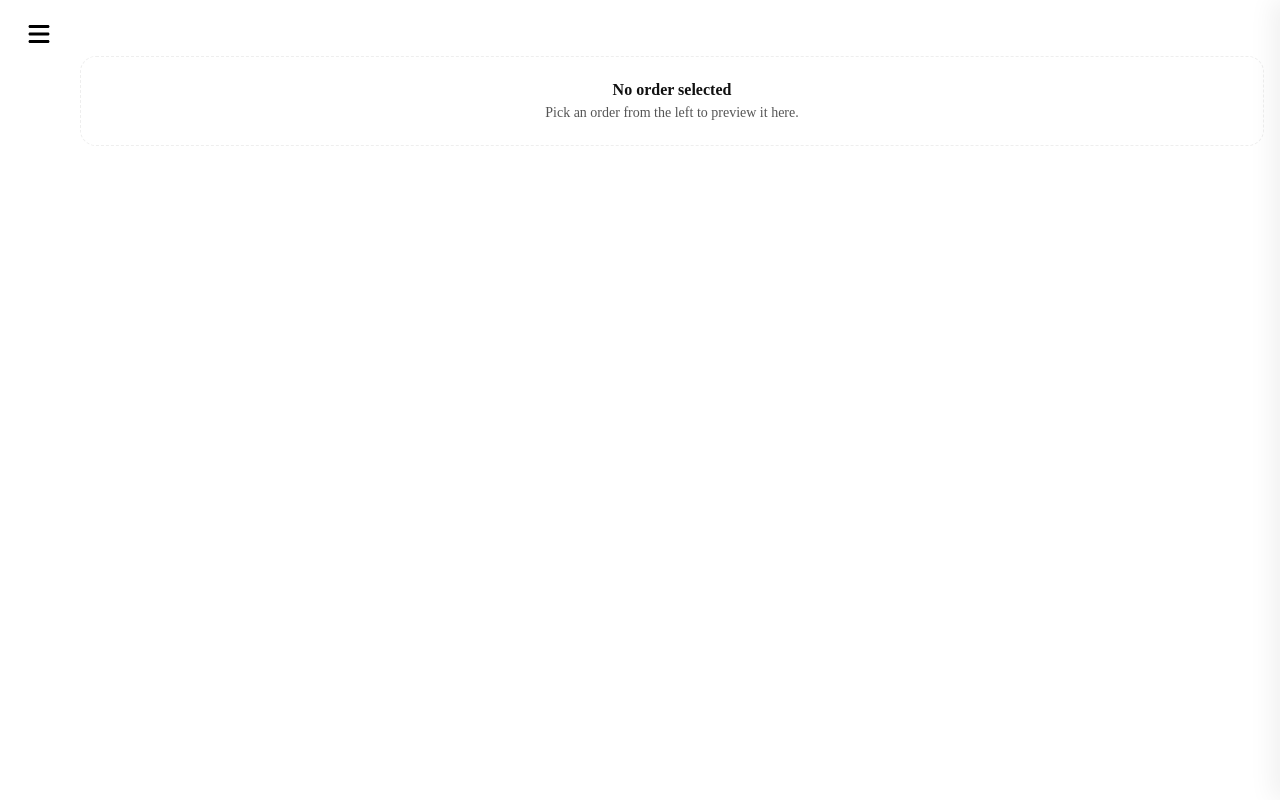
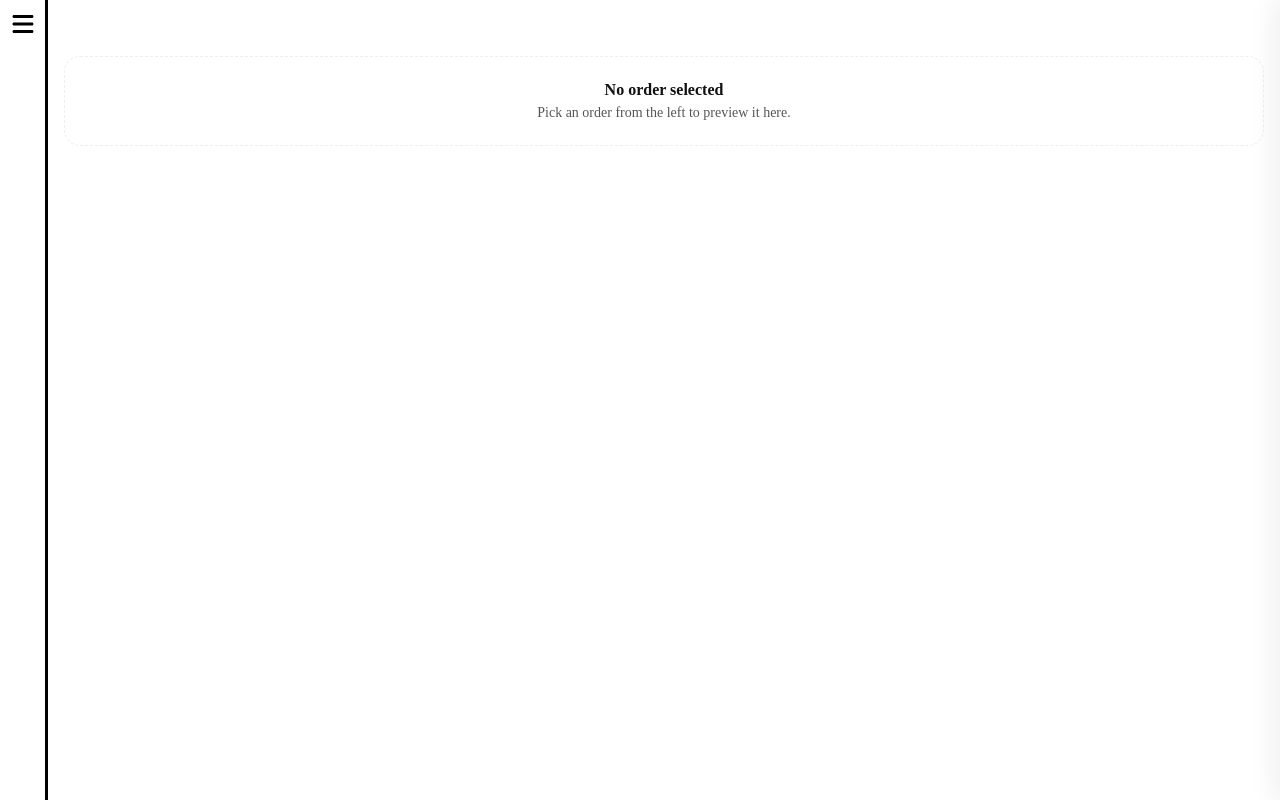
Before and after one commit to husseinhareb/OrderCraft, a React (Vite) app: page / in a window 1280 px wide. Built offline with nearby package versions, Linux system fonts and the light colour scheme.

Commit message:
Working on left panel

```diff
--- a/src/App.css
+++ b/src/App.css
@@ -1,53 +1,70 @@
 /* /src/App.css */
-* {
-  margin: 0;
-  padding: 0;
-  box-sizing: border-box;
+
+/* Reset / base */
+* { margin: 0; padding: 0; box-sizing: border-box; }
+
+html, body, #root { height: 100%; width: 100%; }
+
+:root{
+  /* Layout tokens */
+  --rail-width: 48px;
+  --rail-border-width: 3px;
+  --rail-border-color: black;
+
+  --hamburger-size: 40px;
+  --hamburger-padding-inline: 8px;
+  --hamburger-padding-block: 6px;
+
+  --main-gap: 0px; /* extra space between rail and content if desired */
 }
 
-#root,
-html,
-body,
+/* App shell */
 .app-container {
-  height: 100%;
+  min-height: 100vh;
   width: 100%;
+  position: relative;
+  background: transparent;
 }
 
-
-:root{
-  --hamburger-left: 16px;
-  --hamburger-width: 40px;
-  --hamburger-gap: 8px;
-  --left-closed-width: calc(var(--hamburger-left) + var(--hamburger-width) + var(--hamburger-gap));
+/* Full-height left rail with red right border */
+.left-rail {
+  position: fixed;
+  top: 0;
+  left: 0;
+  bottom: 0;
+  width: var(--rail-width);
+  border-right: var(--rail-border-width) solid var(--rail-border-color);
+  display: flex;
+  align-items: flex-start;
+  justify-content: center;
+  padding-top: 8px;
+  background: transparent; /* or match your theme background */
+  z-index: 1100;
 }
 
+/* Hamburger button inside the rail */
 .hamburger {
-  position: fixed;
-  top: var(--toolbar-top);
-  left: var(--hamburger-left);
-  width: var(--hamburger-width);
+  width: var(--hamburger-size);
   height: 32px;
-  padding: 6px 8px;
+  padding-inline: var(--hamburger-padding-inline);
+  padding-block: var(--hamburger-padding-block);
   display: inline-flex;
-  flex-direction: column;
-  justify-content: space-between;
+  align-items: center;
+  justify-content: center;
   background: transparent;
   border: none;
   cursor: pointer;
-  z-index: 1100;
 }
 
-
-.hamburger span {
-  display: block;
-  width: 100%;
-  height: 3px;
-  background: #000;
-  border-radius: 2px;
+/* Main application area sits to the right of the rail */
+.main-area {
+  margin-left: calc(var(--rail-width) + var(--main-gap));
+  min-height: 100vh;
+  width: auto;
 }
 
+/* Optional: if you have a large fixed left panel on wide screens, keep this if needed
+   (your RightPanel/LeftPanel can still control their own layout). */
 @media (min-width: 1024px) {
-  .content {
-    margin-left: 280px;
-  }
+  /* Add any desktop-specific spacing rules here if required */
 }
--- a/src/App.tsx
+++ b/src/App.tsx
@@ -1,5 +1,5 @@
 // /src/App.tsx
-import { useEffect, useState } from "react";
+import { useCallback, useEffect, useMemo, useState } from "react";
 import { ThemeProvider } from "styled-components";
 import { GlobalStyle } from "./styles/GlobalStyle";
 import { buildTheme } from "./theme/theme";
@@ -11,11 +11,13 @@ import RightPanel from "./components/RightPanel/RightPanel";
 import { FontAwesomeIcon } from "@fortawesome/react-fontawesome";
 import { faBars } from "@fortawesome/free-solid-svg-icons";
 
+const MENU_ID = "left-menu";
+
 export default function App() {
   const [menuOpen, setMenuOpen] = useState(false);
 
-  const themeName = useStore((s) => s.theme);            // "light" | "dark" | "custom"
-  const customTheme = useStore((s) => s.customTheme);     // { base, colors } | null
+  const themeName = useStore((s) => s.theme);        // "light" | "dark" | "custom"
+  const customTheme = useStore((s) => s.customTheme); // { base, colors } | null
   const loadCustomTheme = useStore((s) => s.loadCustomTheme);
 
   // Ensure custom palette is available on mount (safe no-op for light/dark)
@@ -23,23 +25,44 @@ export default function App() {
     loadCustomTheme();
   }, [loadCustomTheme]);
 
-  const theme = buildTheme(themeName, customTheme);
+  const theme = useMemo(() => buildTheme(themeName, customTheme), [themeName, customTheme]);
+
+  // Close the menu with Escape for better UX
+  useEffect(() => {
+    const onKeyDown = (e: KeyboardEvent) => {
+      if (e.key === "Escape") setMenuOpen(false);
+    };
+    window.addEventListener("keydown", onKeyDown);
+    return () => window.removeEventListener("keydown", onKeyDown);
+  }, []);
+
+  const toggleMenu = useCallback(() => setMenuOpen((v) => !v), []);
 
   return (
     <ThemeProvider theme={theme}>
       <GlobalStyle />
       <div className="app-container" data-theme={theme.name}>
-        <LeftPanel open={menuOpen} onClose={() => setMenuOpen(false)} />
-        <RightPanel />
+        {/* Full-height rail with red right border */}
+        <aside className="left-rail" aria-label="Primary">
           <button
+            type="button"
             className="hamburger"
-          aria-label="Toggle menu"
-          aria-controls="left-menu"
+            aria-label={menuOpen ? "Close menu" : "Open menu"}
+            aria-controls={MENU_ID}
             aria-expanded={menuOpen}
-          onClick={() => setMenuOpen((v) => !v)}
+            aria-haspopup="menu"
+            onClick={toggleMenu}
           >
             <FontAwesomeIcon icon={faBars} style={{ fontSize: 24, margin: 0 }} />
           </button>
+        </aside>
+
+        {/* Main area shifts to the right of the rail */}
+        <main className="main-area">
+          {/* Ensure LeftPanel forwards id to its root DOM element */}
+          <LeftPanel id={MENU_ID} open={menuOpen} onClose={() => setMenuOpen(false)} />
+          <RightPanel />
+        </main>
       </div>
     </ThemeProvider>
   );
```
Lines whose indentation alone changed are shown as unchanged.
